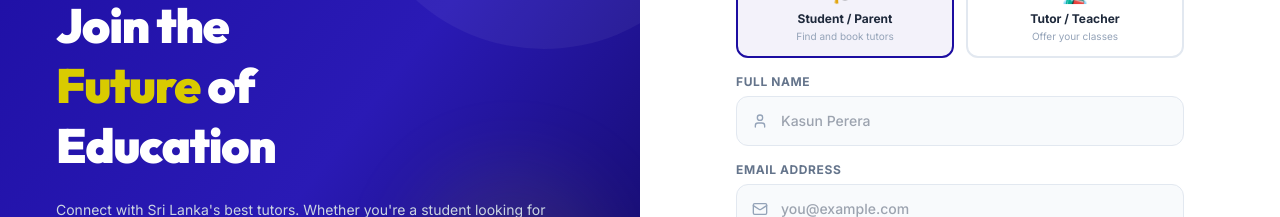
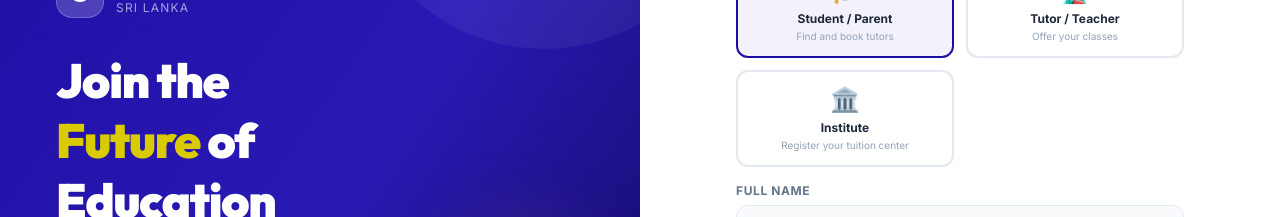
Before and after one commit to venushi0987/tutor-lanka, a React (Vite) app in the folder client/: page /register in a window 1280 px wide. Shown: the part 303-520 px from the top of the page. Built offline with nearby package versions, Linux system fonts and the light colour scheme; no server answers.

Commit message:
updated register ui

```diff
--- a/client/src/pages/Auth/Register.jsx
+++ b/client/src/pages/Auth/Register.jsx
@@ -51,7 +51,7 @@ const Register = () => {
     const { confirmPassword, ...payload } = data;
     const result = await dispatch(registerUser(payload));
     if (registerUser.fulfilled.match(result)) {
-      const paths = { student: '/dashboard/student', tutor: '/dashboard/tutor' };
+      const paths = { student: '/dashboard/student', tutor: '/dashboard/tutor', institute: '/dashboard/institute' };
       toast.success(`Welcome to EduConnect, ${result.payload.user.name.split(' ')[0]}! 🎉`);
       navigate(paths[result.payload.user.role] || '/', { replace: true });
     } else {
@@ -62,6 +62,7 @@ const Register = () => {
   const roleOptions = [
     { value: 'student', label: 'Student / Parent', icon: '🎓', desc: 'Find and book tutors' },
     { value: 'tutor', label: 'Tutor / Teacher', icon: '👨‍🏫', desc: 'Offer your classes' },
+    { value: 'institute', label: 'Institute', icon: '🏛️', desc: 'Register your tuition center' },
   ];
 
   const selectedRole = watch('role');
```
